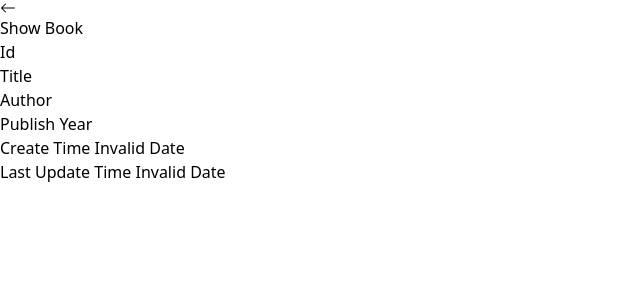
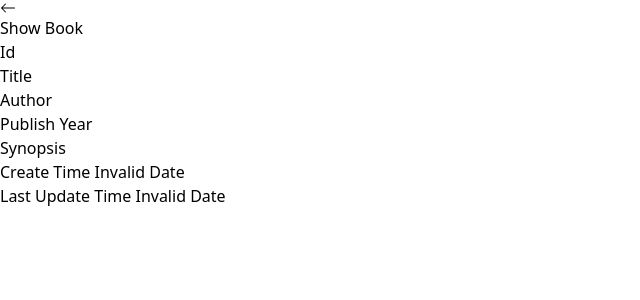
Before and after one commit to artimre098/Bookstore-MIS-MERN-CRUD, a React (Vite) app in the folder frontend/: page /books/details/1 in a window 1280 px wide. Shown: the top 300 px of the page, without its empty margins (0-640 px from the left). Built offline with nearby package versions, Linux system fonts and the light colour scheme; no server answers.

Commit message:
added Synopsis in the database

```diff
--- a/frontend/src/pages/ShowBooks.jsx
+++ b/frontend/src/pages/ShowBooks.jsx
@@ -50,6 +50,10 @@ function ShowBooks() {
                 <span > {book.publishYear}</span>
             </div>
             <div className='my-4'>
+                <span className='text-xl mr-4 text-gray-500'> Synopsis </span>
+                <span > {book.synopsis}</span>
+            </div>
+            <div className='my-4'>
                 <span className='text-xl mr-4 text-gray-500'> Create Time </span>
                 <span > {new Date(book.createdAt).toString()}</span>
             </div>
```
